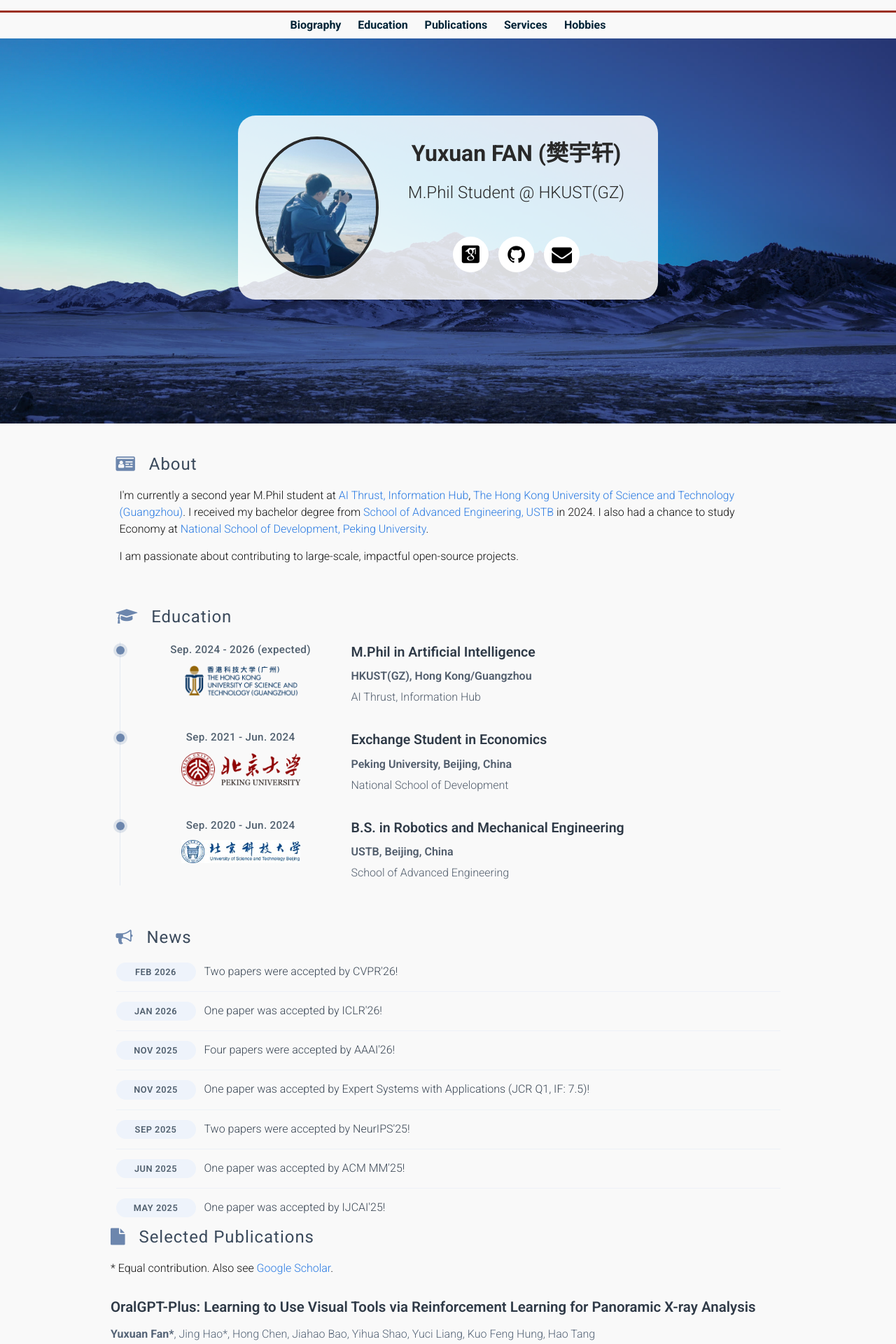
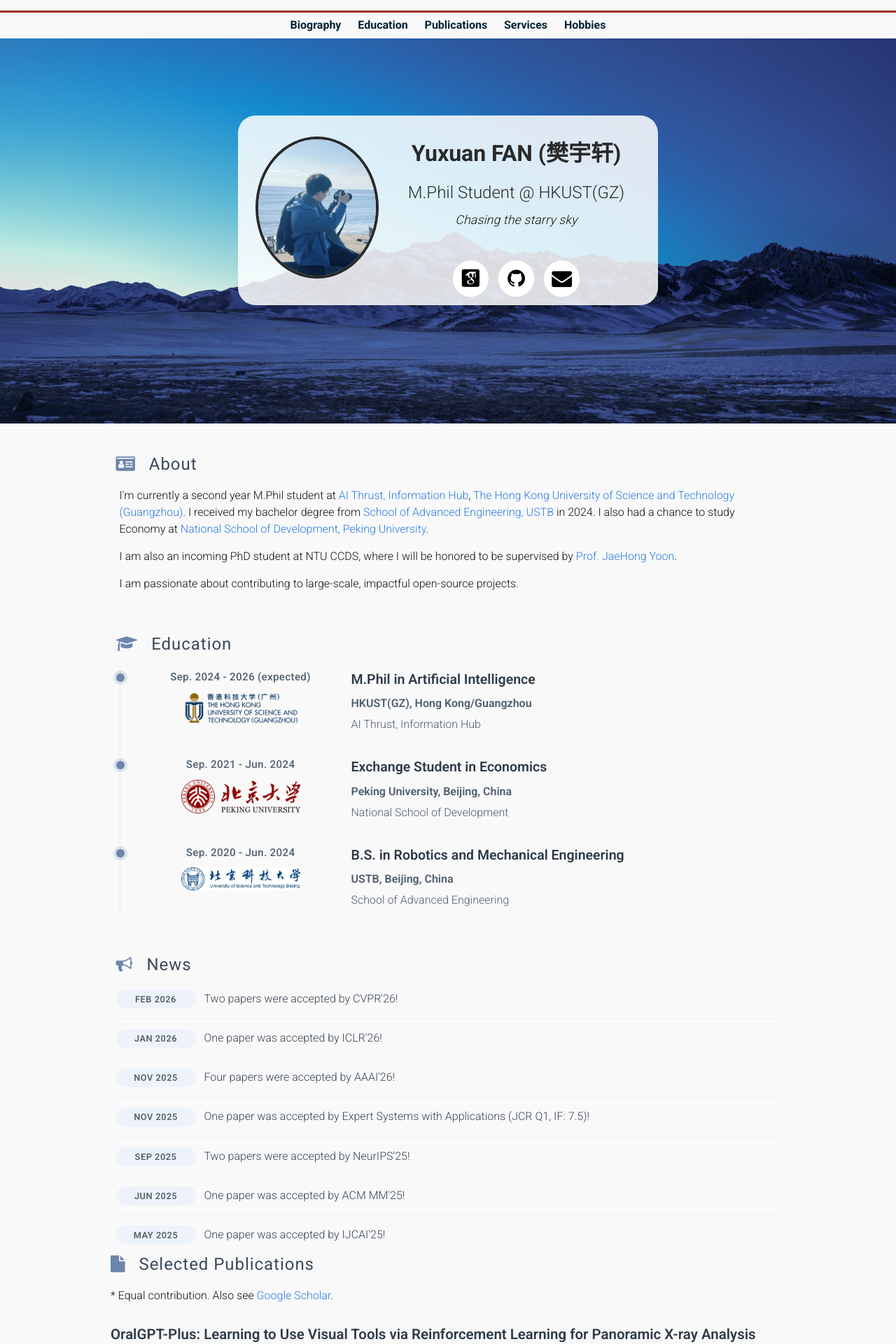
Before and after one commit to yuxuanfanOrion/yuxuanfanOrion.github.io, a Jekyll site: the page built from _pages/about.md, in a window 1280 px wide. Shown: the top 1920 px of the page at 70% size. Built offline with Jekyll 4.4.1, drawn with Linux system fonts in a browser that asks for light colours; some web fonts are replaced; a style sheet for code colours, icons or effects is not loaded.

Commit message:
Update homepage bio and tagline

```diff
--- a/_pages/about.md
+++ b/_pages/about.md
@@ -36,6 +36,9 @@ layout: default
       <div id="my-title">
         M.Phil Student @ HKUST(GZ)
       </div>
+      <div id="my-tagline">
+        <em>Chasing the starry sky</em>
+      </div>
       <div class="social-media">
         <a href="https://scholar.google.com/citations?user=YOUR_ID" class="icon-button github">
           <i class="ai ai-google-scholar-square icon-github"></i>
@@ -65,6 +68,9 @@ layout: default
   <div class="bio-body">
     <p>
       I'm currently a second year M.Phil student at <a href="https://www.hkust-gz.edu.cn/academics/hubs-and-thrust-areas/information-hub/">AI Thrust, Information Hub</a>, <a href="https://hkust-gz.edu.cn/">The Hong Kong University of Science and Technology (Guangzhou)</a>. I received my bachelor degree from <a href="https://www.ustb.edu.cn/">School of Advanced Engineering, USTB</a> in 2024. I also had a chance to study Economy at <a href="https://nsd.pku.edu.cn/">National School of Development, Peking University</a>.
+    </p>
+    <p>
+      I am also an incoming PhD student at NTU CCDS, where I will be honored to be supervised by <a href="https://jaehong31.github.io/">Prof. JaeHong Yoon</a>.
     </p>
     <p>
       I am passionate about contributing to large-scale, impactful open-source projects.
--- a/assets/css/custom.css
+++ b/assets/css/custom.css
@@ -24,6 +24,20 @@
   display: block;
   margin-bottom: 6px;
   color: #223041;
+}
+
+#my-tagline {
+  margin-top: 8px;
+  font-size: 1.1rem;
+  line-height: 1.5;
+  letter-spacing: 0.01em;
+}
+
+@media screen and (max-width: 600px) {
+  #my-tagline {
+    margin-top: 12px;
+    font-size: 1rem;
+  }
 }
 
 .info-card-grid {
```
